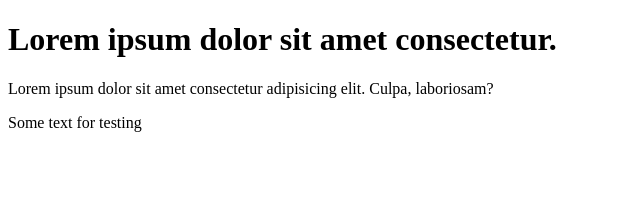
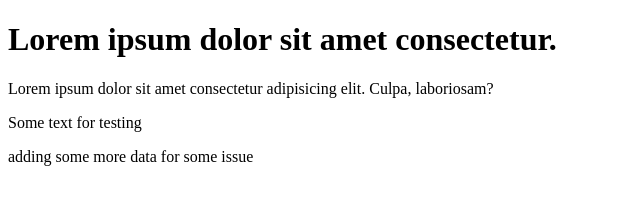
Before and after one commit to SrikanthReddyD/learn-git, a plain HTML site: page index.html in a window 1280 px wide. Shown: the whole page, without its empty margins (0-640 px from the left). Drawn offline with Linux system fonts and the light colour scheme.

Commit message:
added some more data

```diff
--- a/index.html
+++ b/index.html
@@ -10,5 +10,6 @@
     </h1>
     <p>Lorem ipsum dolor sit amet consectetur adipisicing elit. Culpa, laboriosam?</p>
     <p> Some text for testing</p>
+    <p>adding some more data for some issue</p>
 </body>
 </html>
```
